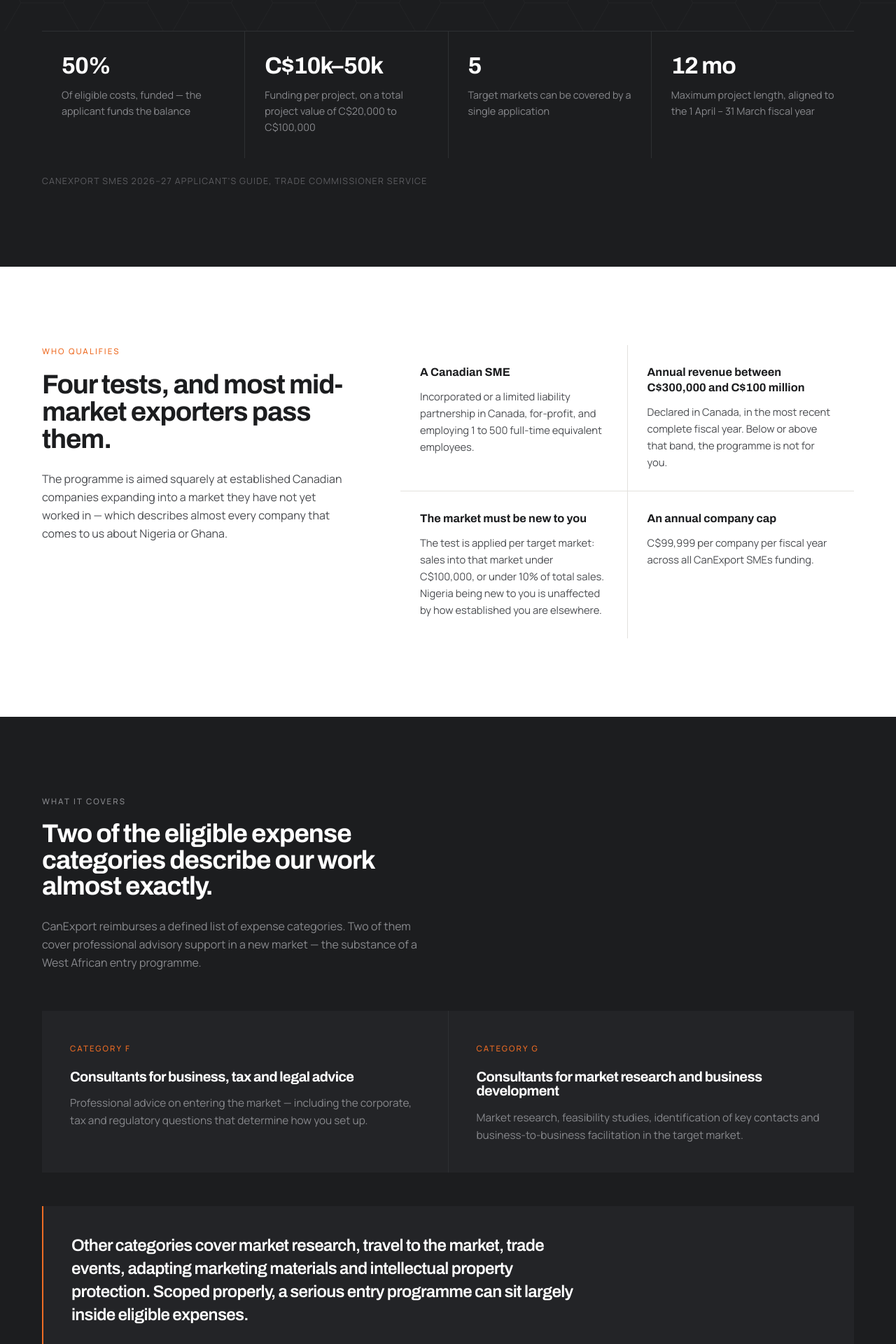
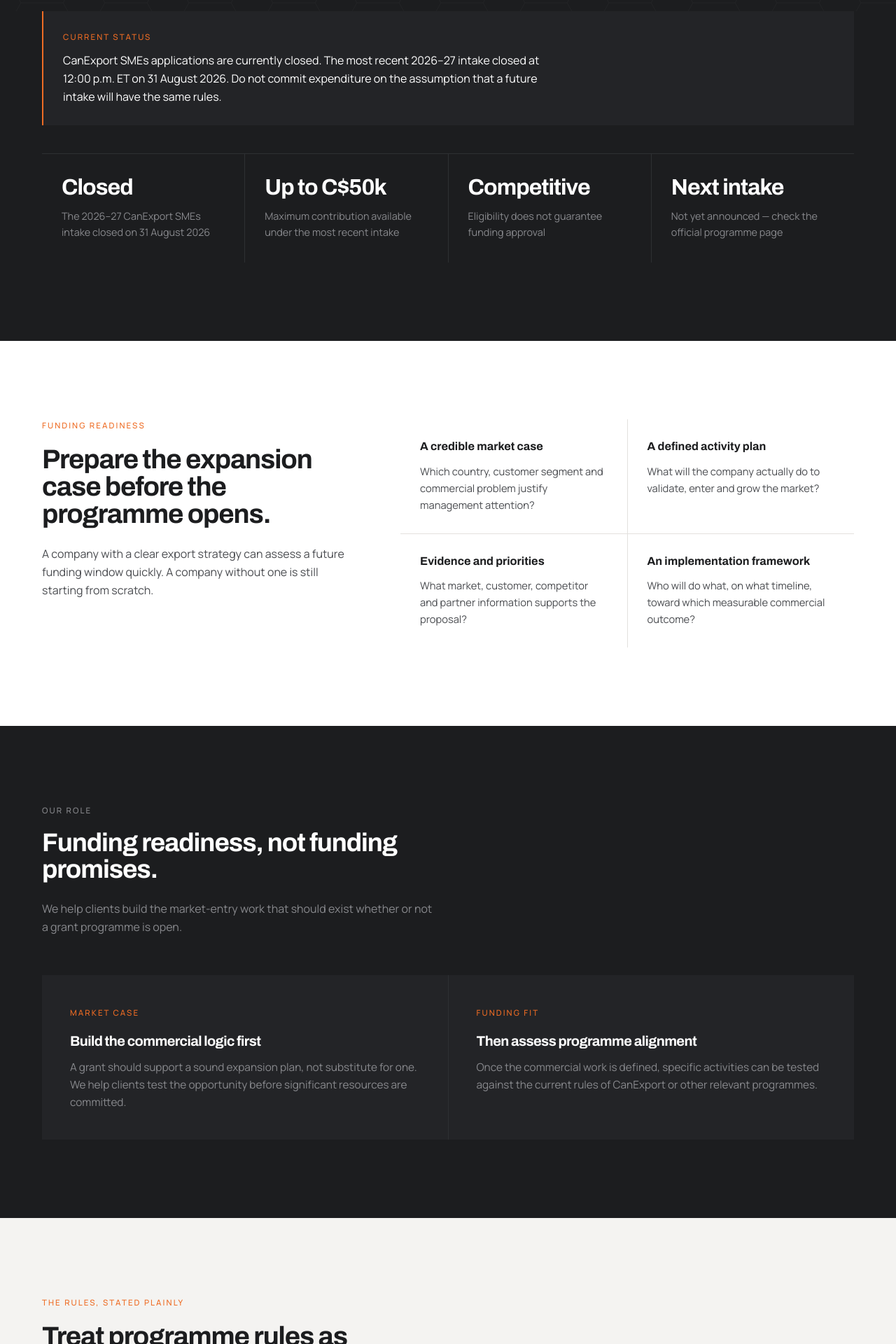
Before and after one commit to mayowadebiyi-ops/Maduy-Website, a React (Vite) app in the folder maduy-consult-TiXqJr/maduy-consult/packages/web/: page /funding in a window 1280 px wide. Shown: the part 620-2540 px from the top of the page at 70% size. Built offline with nearby package versions, Linux system fonts and the light colour scheme.

Commit message:
Correct CanExport status and reframe funding page

```diff
--- a/maduy-consult-TiXqJr/maduy-consult/packages/web/src/web/pages/funding.tsx
+++ b/maduy-consult-TiXqJr/maduy-consult/packages/web/src/web/pages/funding.tsx
@@ -2,71 +2,71 @@
 
 const PARAMETERS = [
 	{
-		figure: "50%",
-		label: "Of eligible costs, funded — the applicant funds the balance",
+		figure: "Closed",
+		label: "The 2026–27 CanExport SMEs intake closed on 31 August 2026",
 	},
 	{
-		figure: "C$10k–50k",
-		label: "Funding per project, on a total project value of C$20,000 to C$100,000",
+		figure: "Up to C$50k",
+		label: "Maximum contribution available under the most recent intake",
 	},
 	{
-		figure: "5",
-		label: "Target markets can be covered by a single application",
+		figure: "Competitive",
+		label: "Eligibility does not guarantee funding approval",
 	},
 	{
-		figure: "12 mo",
-		label: "Maximum project length, aligned to the 1 April – 31 March fiscal year",
+		figure: "Next intake",
+		label: "Not yet announced — check the official programme page",
 	},
 ];
 
-const ELIGIBILITY = [
+const READINESS = [
 	{
-		h: "A Canadian SME",
-		b: "Incorporated or a limited liability partnership in Canada, for-profit, and employing 1 to 500 full-time equivalent employees.",
+		h: "A credible market case",
+		b: "Which country, customer segment and commercial problem justify management attention?",
 	},
 	{
-		h: "Annual revenue between C$300,000 and C$100 million",
-		b: "Declared in Canada, in the most recent complete fiscal year. Below or above that band, the programme is not for you.",
+		h: "A defined activity plan",
+		b: "What will the company actually do to validate, enter and grow the market?",
 	},
 	{
-		h: "The market must be new to you",
-		b: "The test is applied per target market: sales into that market under C$100,000, or under 10% of total sales. Nigeria being new to you is unaffected by how established you are elsewhere.",
+		h: "Evidence and priorities",
+		b: "What market, customer, competitor and partner information supports the proposal?",
 	},
 	{
-		h: "An annual company cap",
-		b: "C$99,999 per company per fiscal year across all CanExport SMEs funding.",
+		h: "An implementation framework",
+		b: "Who will do what, on what timeline, toward which measurable commercial outcome?",
 	},
 ];
 
-const COVERED = [
+const SUPPORT = [
 	{
-		tag: "Category F",
-		h: "Consultants for business, tax and legal advice",
-		b: "Professional advice on entering the market — including the corporate, tax and regulatory questions that determine how you set up.",
+		tag: "Market case",
+		h: "Build the commercial logic first",
+		b: "A grant should support a sound expansion plan, not substitute for one. We help clients test the opportunity before significant resources are committed.",
 	},
 	{
-		tag: "Category G",
-		h: "Consultants for market research and business development",
-		b: "Market research, feasibility studies, identification of key contacts and business-to-business facilitation in the target market.",
+		tag: "Funding fit",
+		h: "Then assess programme alignment",
+		b: "Once the commercial work is defined, specific activities can be tested against the current rules of CanExport or other relevant programmes.",
 	},
 ];
 
 const RULES = [
 	{
-		h: "You apply — we cannot apply for you",
-		b: "CanExport applications are made by the applicant company. A consultant cannot submit on your behalf, and the registered contact on the application cannot be a consultant.",
+		h: "The applicant owns the application",
+		b: "The company remains responsible for programme eligibility, declarations, submissions and compliance with the current rules.",
 	},
 	{
-		h: "Any existing relationship with us is disclosed",
-		b: "If you have worked with us before applying, that has to be declared in the application. It is a disclosure requirement, not a disqualification.",
+		h: "Funding is not guaranteed",
+		b: "Programme budgets are finite and applications are competitive. A market-entry decision should not depend on an assumed approval.",
 	},
 	{
-		h: "Our travel is not eligible",
-		b: "Consultant travel costs cannot be claimed. Your own travel to the market, within the programme's rules, generally can be.",
+		h: "Rules and eligible costs change",
+		b: "Contribution levels, eligible expenses, project windows and target-market rules should always be checked against the latest official guidance.",
 	},
 	{
-		h: "Timing is the real constraint",
-		b: "Projects have to fall inside the 1 April to 31 March fiscal year, the programme has a finite annual budget — roughly C$31 million for 2026–27 — and intakes can close. Confirm the current intake status before you plan around it.",
+		h: "The next intake is not yet announced",
+		b: "The 2026–27 intake is closed. Companies can still prepare the market case and execution plan so they are ready to assess the next intake when it opens.",
 	},
 ];
 
@@ -76,59 +76,53 @@
 			eyebrow="Funding"
 			title={
 				<>
-					The federal government will fund up to{" "}
-					<span className="text-brand-orange">half of your market entry.</span>
+					Funding can support expansion.{" "}
+					<span className="text-brand-orange">It should never be the business case.</span>
 				</>
 			}
-			standfirst="CanExport SMEs, run by Canada's Trade Commissioner Service, funds Canadian small and medium enterprises entering new export markets — and its eligible expense categories cover exactly the kind of market research and advisory work a West African entry requires. Most of the companies we speak to either have not heard of it or assume they do not qualify."
+			standfirst="Public programmes can reduce some of the cost of international market development, but the commercial case should stand on its own. The 2026–27 CanExport SMEs intake is now closed; the next intake has not yet been announced."
 		>
-			{/* Parameters */}
 			<section className="bg-ink pb-24 lg:pb-28">
 				<div className="mx-auto max-w-[1240px] px-6 lg:px-10">
+					<div className="mb-10 border-l-2 border-brand-orange bg-ink-2 p-7">
+						<p className="eyebrow text-brand-orange">Current status</p>
+						<p className="mt-3 max-w-[72ch] text-[1rem] leading-relaxed text-paper">
+							CanExport SMEs applications are currently closed. The most recent
+							2026–27 intake closed at 12:00 p.m. ET on 31 August 2026. Do not commit
+							expenditure on the assumption that a future intake will have the same rules.
+						</p>
+					</div>
+
 					<dl className="grid gap-px border-t border-ink-3 sm:grid-cols-2 sm:bg-ink-3 lg:grid-cols-4">
 						{PARAMETERS.map((p) => (
 							<div key={p.figure} className="bg-ink py-8 sm:px-7">
-								<dt className="display-tight text-[2.1rem] font-bold text-paper">
-									{p.figure}
-								</dt>
-								<dd className="mt-3 max-w-[30ch] text-[0.9rem] leading-relaxed text-brand-grey">
-									{p.label}
-								</dd>
+								<dt className="display-tight text-[2rem] font-bold text-paper">{p.figure}</dt>
+								<dd className="mt-3 max-w-[30ch] text-[0.9rem] leading-relaxed text-brand-grey">{p.label}</dd>
 							</div>
 						))}
 					</dl>
-					<p className="mt-6 text-[0.78rem] uppercase tracking-[0.1em] text-brand-grey/60">
-						CanExport SMEs 2026–27 applicant's guide, Trade Commissioner Service
-					</p>
 				</div>
 			</section>
 
-			{/* Eligibility */}
 			<section className="bg-paper py-24 lg:py-28">
 				<div className="mx-auto max-w-[1240px] px-6 lg:px-10">
 					<div className="grid gap-14 lg:grid-cols-[minmax(0,0.8fr)_minmax(0,1.2fr)] lg:gap-20">
 						<div>
-							<p className="eyebrow text-brand-orange">Who qualifies</p>
-							<h2 className="display-tight mt-5 max-w-[20ch] text-[2rem] font-bold text-ink lg:text-[2.4rem]">
-								Four tests, and most mid-market exporters pass them.
+							<p className="eyebrow text-brand-orange">Funding readiness</p>
+							<h2 className="display-tight mt-5 max-w-[22ch] text-[2rem] font-bold text-ink lg:text-[2.4rem]">
+								Prepare the expansion case before the programme opens.
 							</h2>
-							<p className="mt-6 max-w-[46ch] text-[1rem] leading-relaxed text-slate">
-								The programme is aimed squarely at established Canadian companies
-								expanding into a market they have not yet worked in — which
-								describes almost every company that comes to us about Nigeria or
-								Ghana.
+							<p className="mt-6 max-w-[48ch] text-[1rem] leading-relaxed text-slate">
+								A company with a clear export strategy can assess a future funding
+								window quickly. A company without one is still starting from scratch.
 							</p>
 						</div>
 
 						<div className="grid gap-px bg-[#e3e1de] sm:grid-cols-2">
-							{ELIGIBILITY.map((e) => (
+							{READINESS.map((e) => (
 								<div key={e.h} className="bg-paper p-7">
-									<h3 className="font-display text-[1.02rem] font-bold leading-snug text-ink">
-										{e.h}
-									</h3>
-									<p className="mt-3 text-[0.92rem] leading-relaxed text-slate">
-										{e.b}
-									</p>
+									<h3 className="font-display text-[1.02rem] font-bold leading-snug text-ink">{e.h}</h3>
+									<p className="mt-3 text-[0.92rem] leading-relaxed text-slate">{e.b}</p>
 								</div>
 							))}
 						</div>
@@ -136,90 +130,63 @@
 				</div>
 			</section>
 
-			{/* What it covers */}
 			<section className="bg-ink py-24 lg:py-28">
 				<div className="mx-auto max-w-[1240px] px-6 lg:px-10">
-					<div className="max-w-[56ch]">
-						<p className="eyebrow text-brand-grey">What it covers</p>
+					<div className="max-w-[58ch]">
+						<p className="eyebrow text-brand-grey">Our role</p>
 						<h2 className="display-tight mt-5 text-[1.9rem] font-bold text-paper lg:text-[2.3rem]">
-							Two of the eligible expense categories describe our work almost exactly.
+							Funding readiness, not funding promises.
 						</h2>
 						<p className="mt-6 text-[1rem] leading-relaxed text-brand-grey">
-							CanExport reimburses a defined list of expense categories. Two of them
-							cover professional advisory support in a new market — the substance of a
-							West African entry programme.
+							We help clients build the market-entry work that should exist whether
+							or not a grant programme is open.
 						</p>
 					</div>
 
 					<div className="mt-14 grid gap-px bg-ink-3 lg:grid-cols-2">
-						{COVERED.map((c) => (
+						{SUPPORT.map((c) => (
 							<div key={c.tag} className="bg-ink-2 p-8 lg:p-10">
 								<span className="eyebrow text-brand-orange">{c.tag}</span>
-								<h3 className="display-tight mt-5 text-[1.25rem] font-bold text-paper">
-									{c.h}
-								</h3>
-								<p className="mt-4 text-[0.96rem] leading-relaxed text-brand-grey">
-									{c.b}
-								</p>
+								<h3 className="display-tight mt-5 text-[1.25rem] font-bold text-paper">{c.h}</h3>
+								<p className="mt-4 text-[0.96rem] leading-relaxed text-brand-grey">{c.b}</p>
 							</div>
 						))}
-					</div>
-
-					<div className="mt-12 border-l-2 border-brand-orange bg-ink-2 p-8 lg:p-10">
-						<p className="display-tight max-w-[52ch] text-[1.2rem] font-semibold leading-snug text-paper lg:text-[1.5rem]">
-							Other categories cover market research, travel to the market, trade
-							events, adapting marketing materials and intellectual property
-							protection. Scoped properly, a serious entry programme can sit largely
-							inside eligible expenses.
-						</p>
 					</div>
 				</div>
 			</section>
 
-			{/* Rules */}
 			<section className="bg-bone py-24 lg:py-28">
 				<div className="mx-auto max-w-[1240px] px-6 lg:px-10">
-					<div className="max-w-[56ch]">
+					<div className="max-w-[58ch]">
 						<p className="eyebrow text-brand-orange">The rules, stated plainly</p>
 						<h2 className="display-tight mt-5 text-[2rem] font-bold text-ink lg:text-[2.4rem]">
-							Four constraints. All of them easy to comply with.
+							Treat programme rules as current facts, not permanent assumptions.
 						</h2>
-						<p className="mt-6 text-[1rem] leading-relaxed text-slate">
-							We would rather set these out on a public page than have anyone discover
-							them halfway through an application. Note the first one in particular:
-							be sceptical of any consultant who offers to run the application for
-							you.
-						</p>
 					</div>
 
 					<div className="mt-14 grid gap-px bg-[#e3e1de] md:grid-cols-2">
 						{RULES.map((r) => (
 							<div key={r.h} className="bg-bone p-8">
-								<h3 className="font-display text-[1.05rem] font-bold leading-snug text-ink">
-									{r.h}
-								</h3>
-								<p className="mt-3 max-w-[52ch] text-[0.94rem] leading-relaxed text-slate">
-									{r.b}
-								</p>
+								<h3 className="font-display text-[1.05rem] font-bold leading-snug text-ink">{r.h}</h3>
+								<p className="mt-3 max-w-[52ch] text-[0.94rem] leading-relaxed text-slate">{r.b}</p>
 							</div>
 						))}
 					</div>
 
 					<div className="mt-12 flex flex-col gap-6 border-t border-[#e3e1de] pt-10 md:flex-row md:items-start md:justify-between">
-						<p className="max-w-[74ch] text-[0.85rem] leading-relaxed text-slate/70">
-							Summarised from the CanExport SMEs 2026–27 applicant's guide as at
-							September 2026. Programme parameters, budgets and intake windows change.
-							Confirm the current terms with the Trade Commissioner Service before
-							relying on anything here — we do not administer the programme and cannot
-							guarantee an outcome.
+						<p className="max-w-[76ch] text-[0.85rem] leading-relaxed text-slate/70">
+							Programme availability, eligibility criteria, contribution levels and
+							deadlines can change. Maduy Consult does not guarantee eligibility,
+							approval or reimbursement. Applicants should rely on the current terms
+							published by the programme administrator.
 						</p>
 						<a
-							href="https://www.tradecommissioner.gc.ca/en/our-solutions/funding-financing-international-business/canexport-smes/applicants-guide-2026-27.html"
+							href="https://www.tradecommissioner.gc.ca/en/our-solutions/funding-financing-international-business/canexport-smes.html"
 							target="_blank"
 							rel="noopener noreferrer"
 							className="shrink-0 border border-ink px-6 py-3 text-[0.88rem] font-semibold text-ink transition-colors hover:bg-ink hover:text-paper"
 						>
-							Read the official guide →
+							Check the official status →
 						</a>
 					</div>
 				</div>
```
